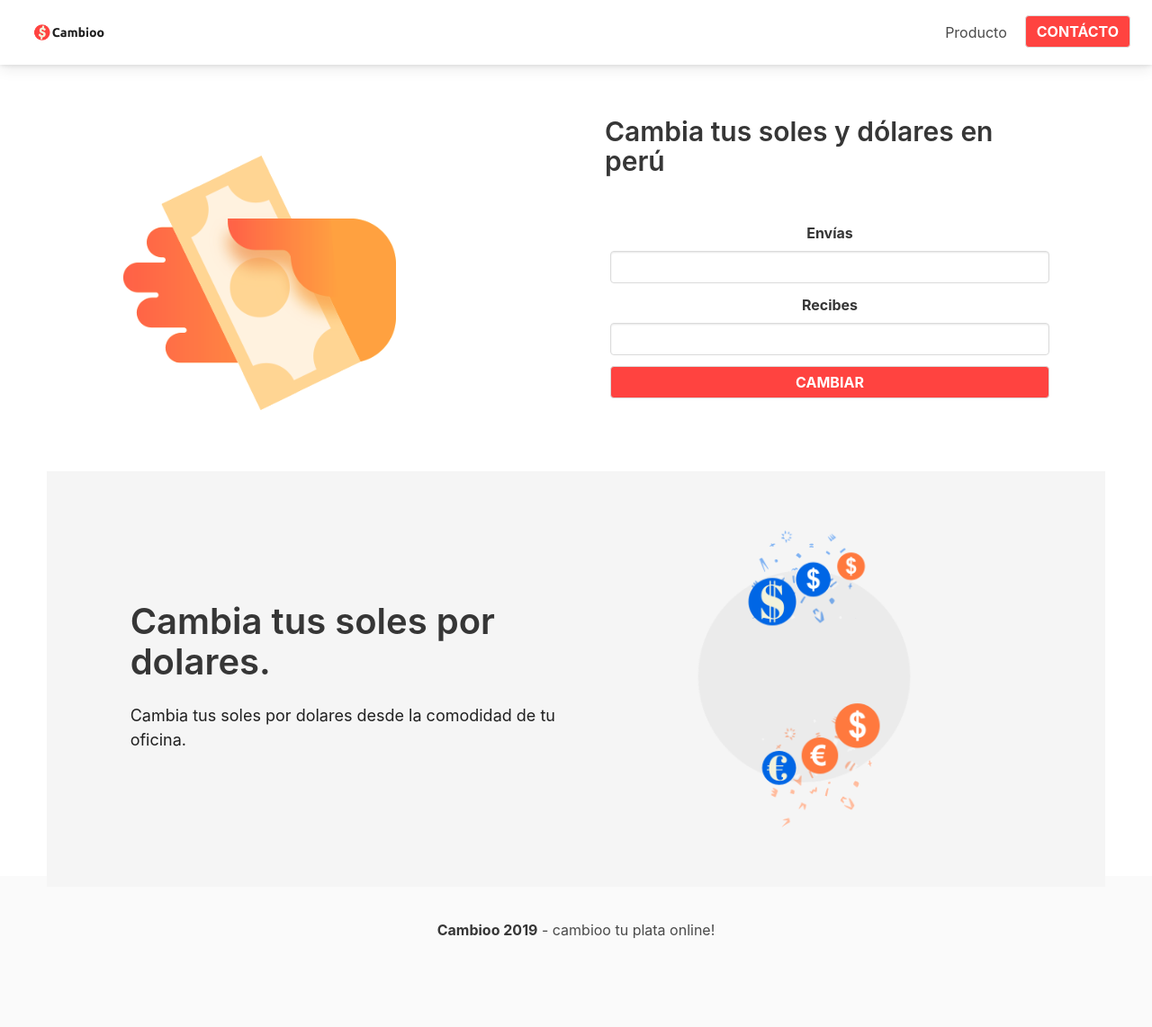
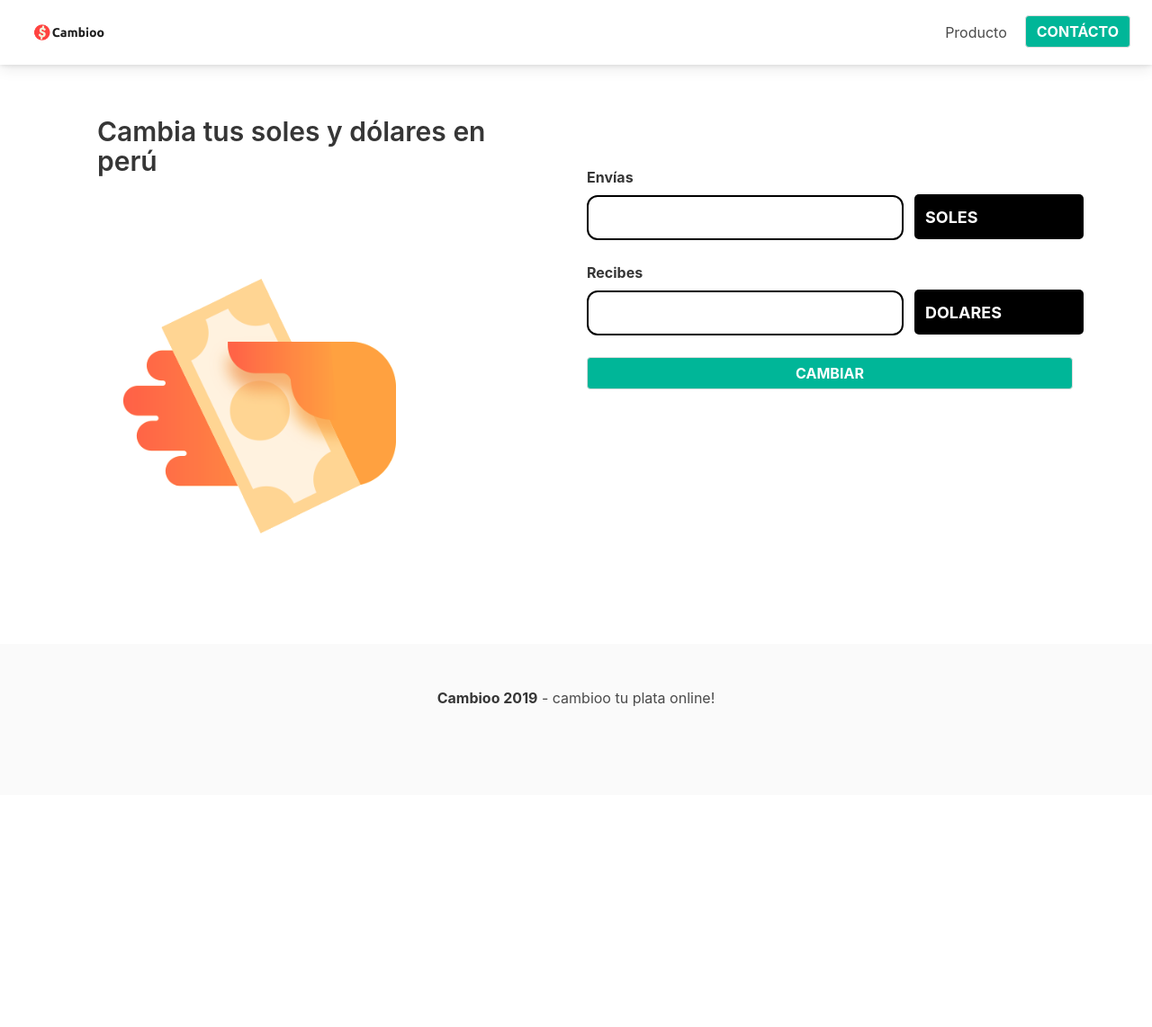
Before and after one commit to Danieldevop/exchange, a Django app: page / in a window 1280 px wide. Shown: the whole page at 90% size. After the commit the page ends 786 px from the top, so only its background shows below. Run offline with Django 3.2, Linux system fonts and the light colour scheme.

Commit message:
Form modified

```diff
--- /dev/null
+++ b/pages/static/js/form.js
@@ -0,0 +1,9 @@
+function soles_to_usd() {
+				let soles = document.getElementById("envias").value
+				document.getElementById("recibes").value = soles * 3
+			}
+
+function usd_to_soles() {
+	let usd = document.getElementById("recibes").value
+	document.getElementById("envias").value = usd / 3
+}
--- a/pages/static/styles/index.css
+++ b/pages/static/styles/index.css
@@ -23,7 +23,7 @@ nav a {
 }
 
 .btn-main {
-	background: #FF4340;
+	background: #00B698;
 	color: white;
 	font-weight: bold;
 }
@@ -156,10 +156,35 @@ p {
 	margin-top: 10%;
 }
 
+label {
+	text-align: left;
+}
+
+input {
+	width: 100%;
+	height: 50px;
+	border-radius: 12px;
+	padding: 10px;
+	border: 2px solid  black;
+	font-size: 30px;
+}
+
+.money {
+	text-align: left;
+	font-weight: bold;
+	margin-top: 2%;
+	background: black;
+	height: 50px;
+	border-radius: 5px;
+}
+
+.money p {
+	color: white;
+}
+
 .contact-form {
-	width: 95%;
 	margin: auto;
-	margin-top: 30px;
+	margin-top: 15%;
 }
 
 .contact-button {
--- /dev/null
+++ b/pages/templates/pages/form.html
@@ -0,0 +1,32 @@
+
+<div class="bg4-content contact-form">
+	<form id="theForm" method="POST" class="contact-form">
+		{% csrf_token %}
+		<label class="label" for="envias">Envías</label>
+		<div class="columns">
+			<div class="column is-two-thirds">
+				<div class="control ">
+					<input class="" id="envias" required="true" onkeyup="soles_to_usd();" type="text" value="" name="envias">
+				</div>
+			</div>
+
+			<div class="money column">
+				<p>SOLES</p>
+			</div>
+		</div>
+
+		<label class="label" for="recibes">Recibes</label>
+		<div class="columns">
+			<div class="column is-two-thirds">
+				<input class="" id="recibes" required="true" onkeyup="usd_to_soles();" type="text" value="" name="recibes">
+			</div>
+			<div class="money column">
+				<p>DOLARES</p>
+			</div>
+		</div>
+
+		<div class="">
+			<input type="submit" class="contact-button button btn-main" value="CAMBIAR">
+		</div>
+	</form>
+</div>
--- a/pages/templates/pages/index.html
+++ b/pages/templates/pages/index.html
@@ -11,60 +11,17 @@
 			<section class="section">
 				<div class="face-pay columns animated fadeIn">
 					<div class="column">
+						<h1 class="title main-title">Cambia tus soles y dólares en perú</h1>
 						<img src="{% static 'img/hand.png' %}" alt="face pay">
 					</div>
 					<div class="column">
-						<h1 class="title main-title">Cambia tus soles y dólares en perú</h1>
-						<div class="bg4-content contact-form">
-			<form id="theForm" method="POST" class="contact-form">
-				{% csrf_token %}
-				<div class="field">
-					<label class="label" for="envias">Envías</label>
-					<div class="control">
-						<input class="input" id="envias" required="true" onkeyup="soles_to_usd();" type="text" value="" name="envias">
-					</div>
-				</div>
-
-				<div class="field">
-					<label class="label" for="recibes">Recibes</label>
-					<div class="control">
-						<input class="input" id="recibes" required="true" onkeyup="usd_to_soles();" type="text" value="" name="recibes">
-					</div>
-				</div>
-
-				<div class="">
-    				<input type="submit" class="contact-button button btn-main" value="CAMBIAR">
-  				</div>
-			</form>
-
-		</div>
-					</div>
-				</div>
-			</section>
-			<section id="product">
-				<div class="bg1 columns">
-					<div class="column">
-						<h2 class="title">Cambia tus soles por dolares.</h2>
-						<p>
-							Cambia tus soles por dolares desde la comodidad de tu oficina.
-						</p>
-					</div>
-					<div class="column">
-						<img src="{% static 'img/cambio.png' %}" alt="face pay">
+						{% include 'pages/form.html' %}
 					</div>
 				</div>
 			</section>
 		</section>
+{% endblock %}
 
-		<script>
-			function soles_to_usd() {
-				let soles = document.getElementById("envias").value
-				document.getElementById("recibes").value = soles * 3
-			}
-
-			function usd_to_soles() {
-				let usd = document.getElementById("recibes").value
-				document.getElementById("envias").value = usd / 3
-			}
-		</script>
+{% block script %}
+<script src="{% static 'js/form.js' %}"></script>
 {% endblock %}
```
